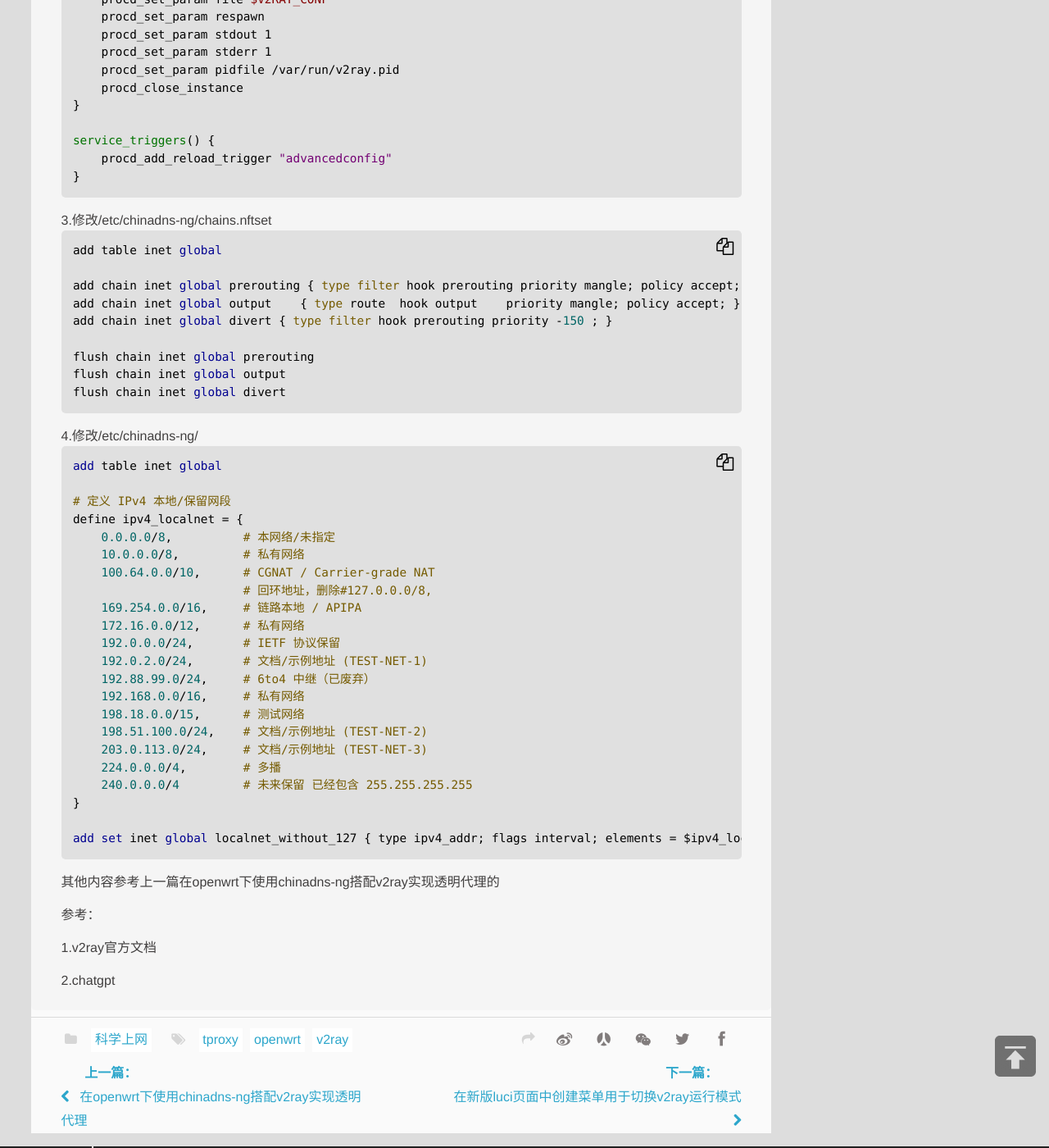
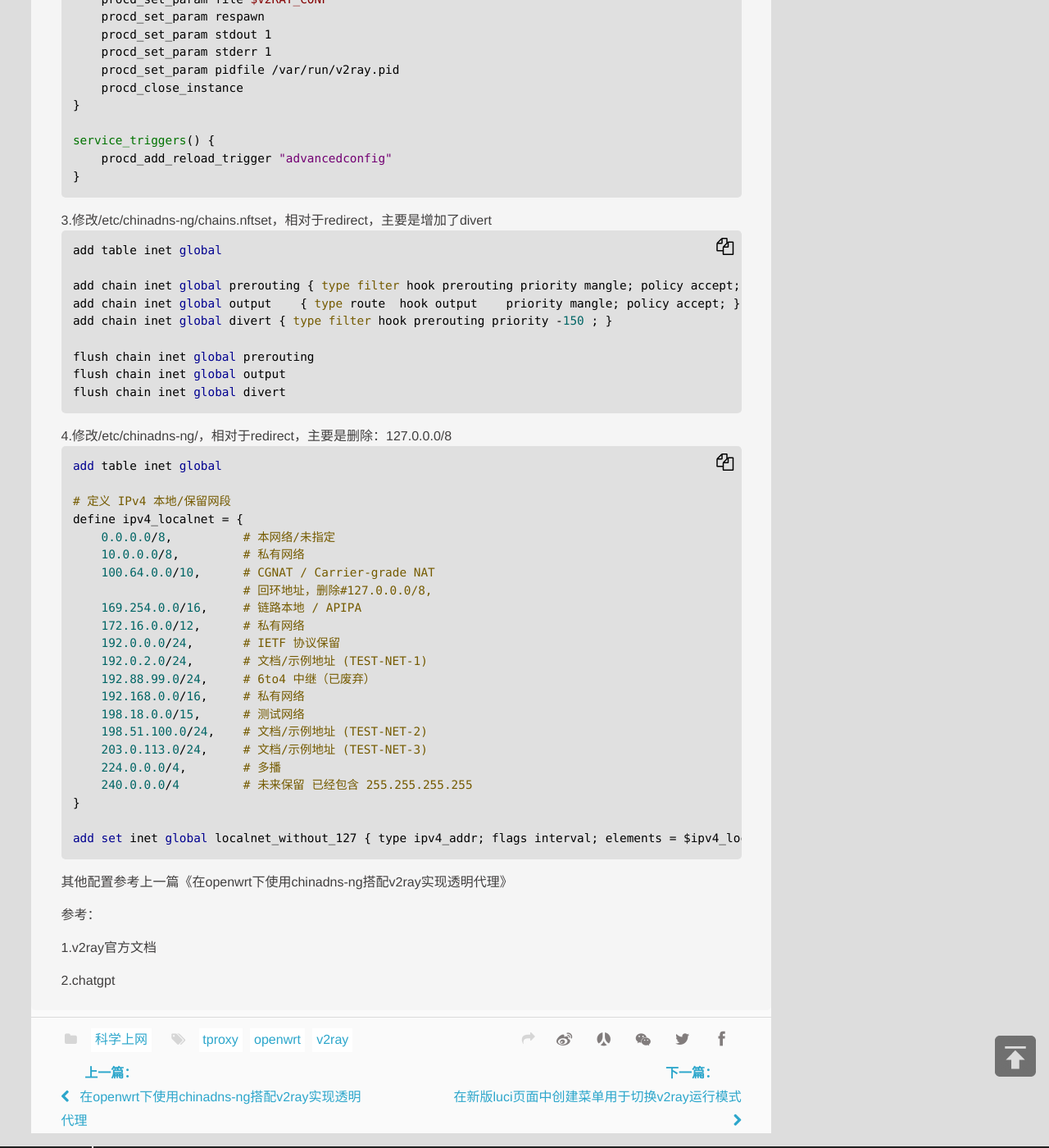
Before and after one commit to jibenfa/jibenfa.github.com, a Jekyll site: the page built from _posts/2025-08-25-v2rayE4BDBFE794A8tproxyE4BBA3E79086udpE6B581E9878F.md, in a window 1280 px wide and 1400 px high, scrolled down 9042 px. Shown: the whole window at 82% size. Built offline with Jekyll 4.4.1, drawn with Linux system fonts in a browser that asks for light colours; some of the changed text lies outside the part shown.

Commit message:
Update 2025-08-25-v2rayE4BDBFE794A8tproxyE4BBA3E79086udpE6B581E9878F.md

````diff
--- a/_posts/2025-08-25-v2rayE4BDBFE794A8tproxyE4BBA3E79086udpE6B581E9878F.md
+++ b/_posts/2025-08-25-v2rayE4BDBFE794A8tproxyE4BBA3E79086udpE6B581E9878F.md
@@ -421,7 +421,7 @@ service_triggers() {
     procd_add_reload_trigger "advancedconfig"
 }
 ```
-3.修改/etc/chinadns-ng/chains.nftset
+3.修改/etc/chinadns-ng/chains.nftset，相对于redirect，主要是增加了divert
 ```bash
 add table inet global
 
@@ -434,7 +434,7 @@ flush chain inet global output
 flush chain inet global divert
 ```
 
-4.修改/etc/chinadns-ng/
+4.修改/etc/chinadns-ng/，相对于redirect，主要是删除：127.0.0.0/8
 ```bash
 add table inet global
 
@@ -460,7 +460,7 @@ define ipv4_localnet = {
 add set inet global localnet_without_127 { type ipv4_addr; flags interval; elements = $ipv4_localnet; }
 ```
 
-其他内容参考上一篇在openwrt下使用chinadns-ng搭配v2ray实现透明代理的
+其他配置参考上一篇《在openwrt下使用chinadns-ng搭配v2ray实现透明代理》
 
 参考：
 
````
Also changed, not shown: other parts of _posts/2025-08-25-v2rayE4BDBFE794A8tproxyE4BBA3E79086udpE6B581E9878F.md (+1 -1 lines).
